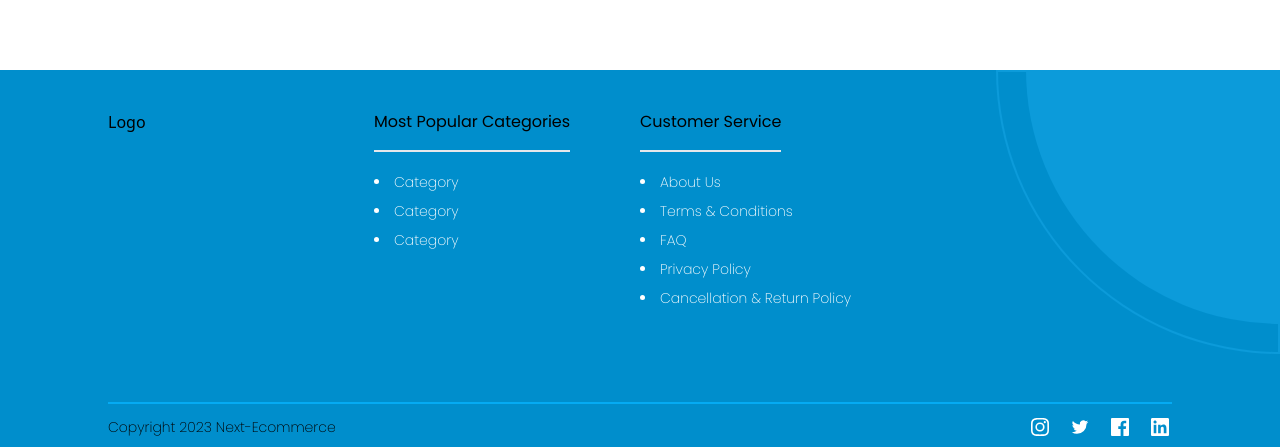
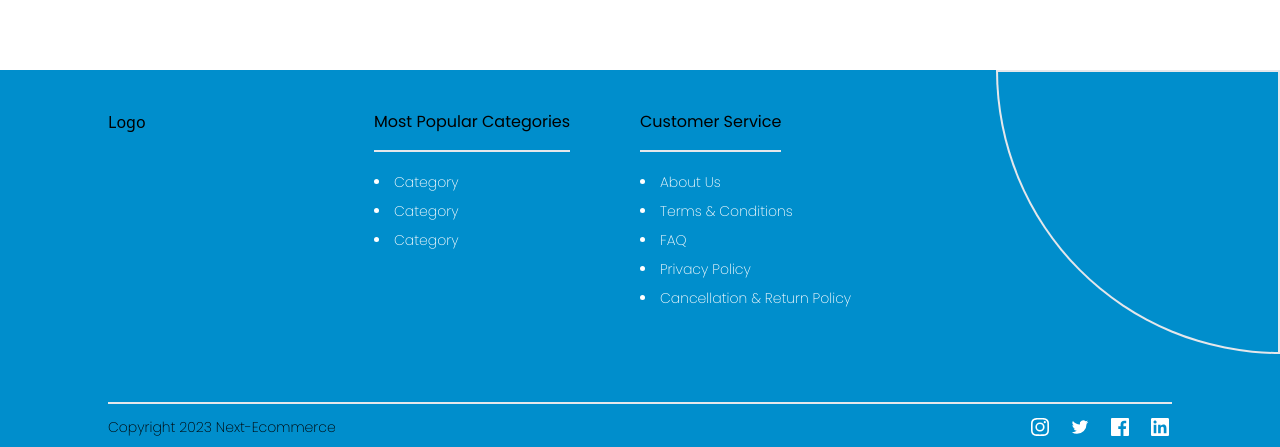
Before and after one commit to januard064/ecommerce-next, a Next.js app: page /products in a window 1280 px wide. Shown: the part 475-922 px from the top of the page. Built offline with nearby package versions, Linux system fonts and the light colour scheme; no server answers.

Commit message:
provide const for color and fontfamily

```diff
--- /dev/null
+++ b/Consants/Color.js
@@ -0,0 +1,31 @@
+export const COLOR = {
+    WHITE: {
+        0: "#FFFFFF"
+    },
+    BLACK: {
+        0: "#000000",
+        100: "#222222"
+    },
+    BLUE: {
+        0: "#008ECC",
+        100: "#8A33FD",
+        200: "#6620C1",
+        300:"#0C9BDA",
+        400:"#05ABF3"
+    },
+    YELLOW: {
+        0: "#EDD146"
+    },
+    GREEN: {
+        0: "#249B3E"
+    },
+    GREY: {
+        0: "#EDEDED",
+        100: "#F0F2F2",
+        200: "#F3F9FB",
+        300: "#BEBCBD",
+        400: "#807D7E",
+        500: "#666666",
+        600: "#3C4242"
+    }
+}
--- /dev/null
+++ b/Consants/FontFamily.js
@@ -0,0 +1,8 @@
+export const FONT_FAMILY = {
+    POPPINS_EXTRA_LIGHT: "Poppins-ExtraLight",
+    POPPINS_LIGHT: "Poppins-Light",
+    POPPINS_REGULAR: "Poppins-Regular",
+    POPPINS_SEMIBOLD: "Poppins-SemiBold",
+    POPPINS_BOLD: "Poppins-Bold",
+    POPPINS_ITALIC: "Poppins-Italic",
+}
--- a/components/footer/footer.js
+++ b/components/footer/footer.js
@@ -3,6 +3,10 @@ import InstagramLogo from "../icons/instagram-logo"
 import TwitterLogo from "../icons/twitter-logo"
 import LinkedInLogo from "../icons/linkedIn-logo"
 import FacebookLogo from "../icons/facebook-logo"
+
+// import const
+import { FONT_FAMILY } from "@/Consants/FontFamily"
+import { COLOR } from "@/Consants/Color"
 
 const customerServiceList = {
     title: 'Customer Service',
@@ -73,9 +77,9 @@ const List = (props) => {
     const { menu } = props
     return (
         <>
-            <div style={{ fontFamily: 'Poppins-Regular' }} className="border-b-2 w-fit pb-4 mb-5">{menu.title}</div>
+            <div style={{ fontFamily: FONT_FAMILY.POPPINS_REGULAR }} className="border-b-2 w-fit pb-4 mb-5">{menu.title}</div>
             {menu.content.map((menuList) => (
-                <li style={{ fontFamily: 'Poppins-ExtraLight' }} className="mb-2 cursor-pointer text-[14px] text-[#ffffff] hover:text-[#EDEDED]">{menuList.title}</li>
+                <li style={{ fontFamily: FONT_FAMILY.POPPINS_EXTRA_LIGHT }} className={`mb-2 cursor-pointer text-[14px] text-white hover:text-[${COLOR.GREY[0]}]`}>{menuList.title}</li>
             ))}
         </>
 
@@ -85,13 +89,13 @@ const List = (props) => {
 const Footer = () => {
     return (
         <>
-            <footer className="h-[380px] bg-[#008ECC] w-full mt-[120px]">
+            <footer className={`h-[380px] bg-[${COLOR.BLUE[0]}] w-full mt-[120px]`}>
                 <div className="relative">
                     <div className="absolute top-0 right-0">
-                        <div className="h-[254px] w-[254px] bg-[#0C9BDA] rounded-bl-full " />
+                        <div className={`h-[254px] w-[254px] bg-[${COLOR.BLUE[300]}] rounded-bl-full`} />
                     </div>
                     <div className="absolute top-0 right-0">
-                        <div className="h-[284px] w-[284px] border-2 border-[#0C9BDA] rounded-bl-full " />
+                        <div className={`h-[284px] w-[284px] border-2 border-[${COLOR.BLUE[300]}] rounded-bl-full`} />
                     </div>
                 </div>
 
@@ -108,9 +112,9 @@ const Footer = () => {
                                 <List menu={customerServiceList} />
                             </div>
                         </div>
-                        <div className="h-[48px] w-full absolute bottom-0 border-t-2 border-[#05ABF3]
-                                        flex justify-between items-center">
-                            <p style={{ fontFamily: 'Poppins-ExtraLight' }} className="text-[14px]">Copyright 2023 Next-Ecommerce</p>
+                        <div className={`h-[48px] w-full absolute bottom-0 border-t-2 border-[${COLOR.BLUE[400]}]
+                                        flex justify-between items-center`}>
+                            <p style={{ fontFamily: FONT_FAMILY.POPPINS_EXTRA_LIGHT }} className="text-[14px]">Copyright 2023 Next-Ecommerce</p>
                             <div className="flex ">
                                 {socialMediaList.map((socmed) => (
                                     <div className="ml-4 cursor-pointer">
--- a/components/product-card/product-card.js
+++ b/components/product-card/product-card.js
@@ -43,7 +43,7 @@ const ProductCard = (props) => {
                     height: '99%',
                 }} width={220} height={160} />
             </div>
-            <div className="mt-[0.5px] pt-2 p-3 text-sm border-t border-[#EDEDEDs]">
+            <div className="mt-[0.5px] pt-2 p-3 text-sm border-t border-[#EDEDED]">
                 <div style={{ fontFamily: 'Poppins-Light' }} className="h-10">
                     {productTitle(product.title)}
                 </div>
```
